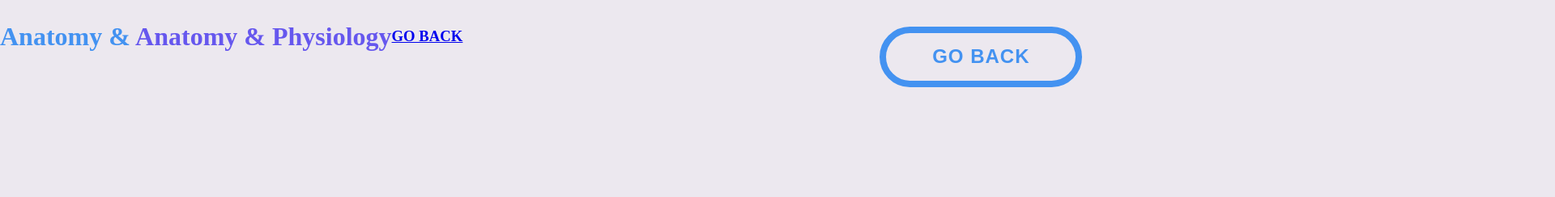
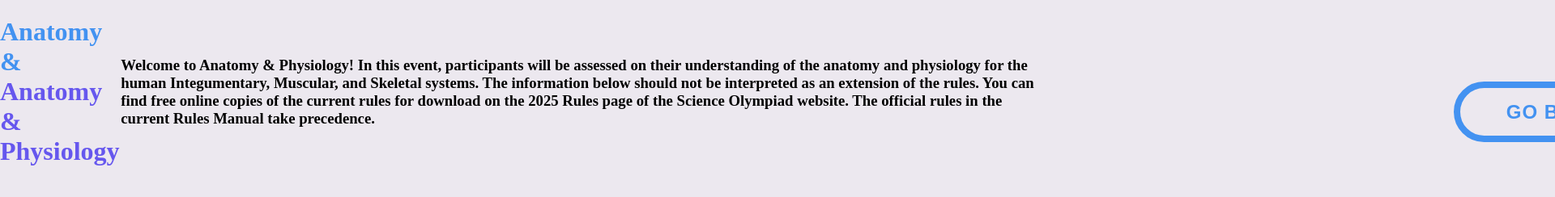
Before and after one commit to NoohGOAT/Anatomy-Physiology, a plain HTML site: page Index.html in a window 1280 px wide. Shown: the top 244 px of the page at 81% size, 1920 px wide, since content can reach past the window. Drawn offline with Linux system fonts and the light colour scheme.

Commit message:
Update Index.html

```diff
--- a/Index.html
+++ b/Index.html
@@ -7,7 +7,9 @@
                 <title>Anatomy & Physiology</title>
 
                 <h1 style="color: #4392f1;"><strong>Anatomy &  <b style="color: #6657ee;">Anatomy & Physiology</b></strong></h1>
-               <h3> <a href="noohgoat.github.io/SOINC/">GO BACK</a></h3>
+               <h3> Welcome to Anatomy & Physiology! In this event, participants will be assessed on their understanding of the anatomy and physiology for the human Integumentary, Muscular, and Skeletal systems.
+
+The information below should not be interpreted as an extension of the rules. You can find free online copies of the current rules for download on the 2025 Rules page of the Science Olympiad website. The official rules in the current Rules Manual take precedence.</h3>
             </center>
 
 
@@ -24,12 +26,11 @@
 
 <center>
 
-<a href="file:///C:/Users/siddnoo31/OneDrive%20-%20issaquah.wednet.edu/NEW%20WEBSITE/Math.html">
+<a href="noohgoat.github.io/SOINC/">
     <div class="btn-contanier">
         <button class="btn">
             <span>GO BACK<span>
                 <img src="check-icon1.jpg" width="62" height="62"
-
             </button>
     </div>
     </a>
```
